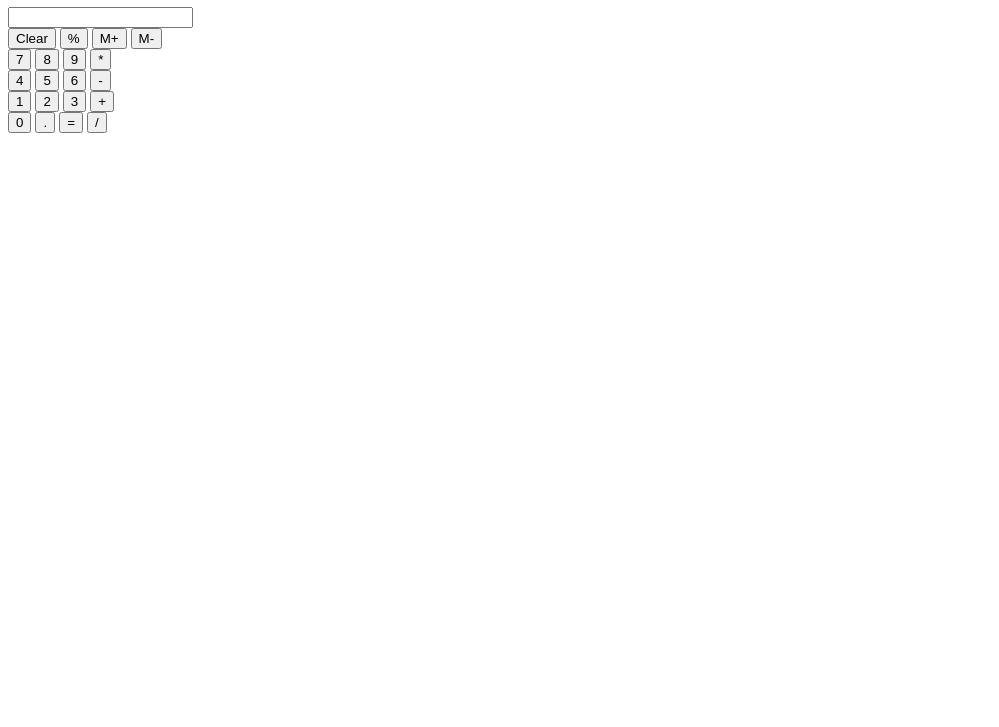
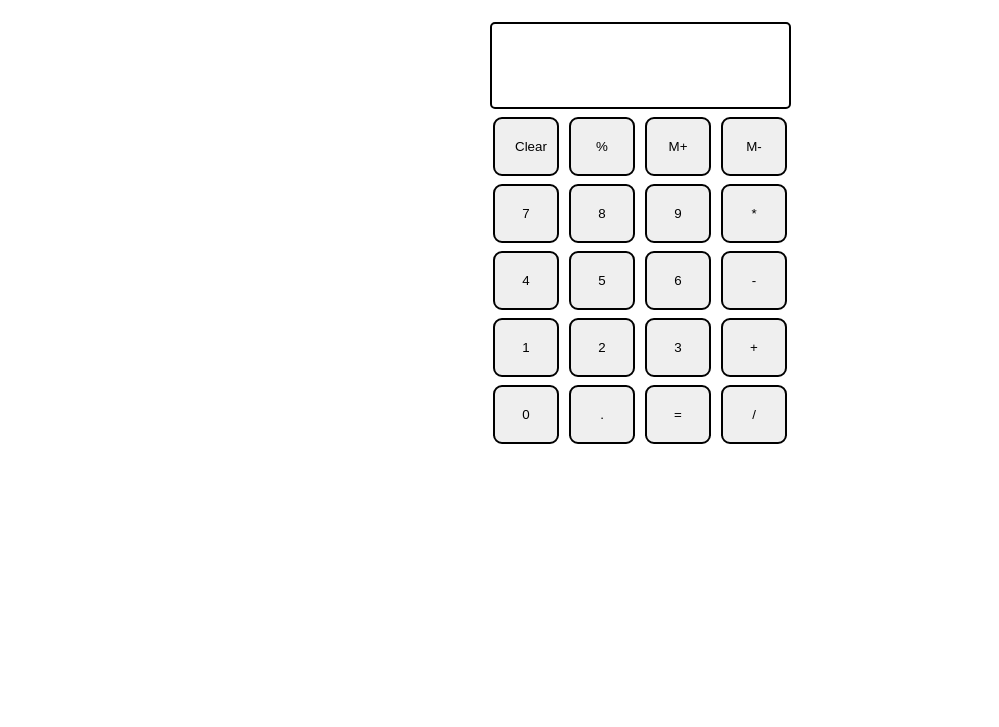
Before and after one commit to acciojob/calculator-JayeshMalviya5, a website: page main.html in a window 1280 px wide. Shown: the part 73-800 px from the top of the page, without its empty margins (0-999 px from the left). Drawn offline with Linux system fonts and the light colour scheme.

Commit message:
Update styles.css

```diff
--- a/styles.css
+++ b/styles.css
@@ -1,2 +1,36 @@
 
 /* Your CSS Code here. */
+*{
+    margin:0px;
+    box-sizing: border-box;
+}
+h1{
+    text-align: center;
+}
+.button{
+    padding:20px;
+    margin:0 3px;
+    border:2px solid black;
+    border-radius: 9px;
+    cursor: pointer;
+    width: 66PX;
+}
+.container{
+    padding:50px;
+    justify-content: center;
+    text-align: center;
+    align-items: center;
+
+}
+.row input{
+    margin:0;
+    padding:0;
+    padding:34px 60px;
+    border:2px solid black;
+    border-radius: 5px;
+    font size:20px;
+}
+.row{
+    margin:8px 0;
+
+}
```
